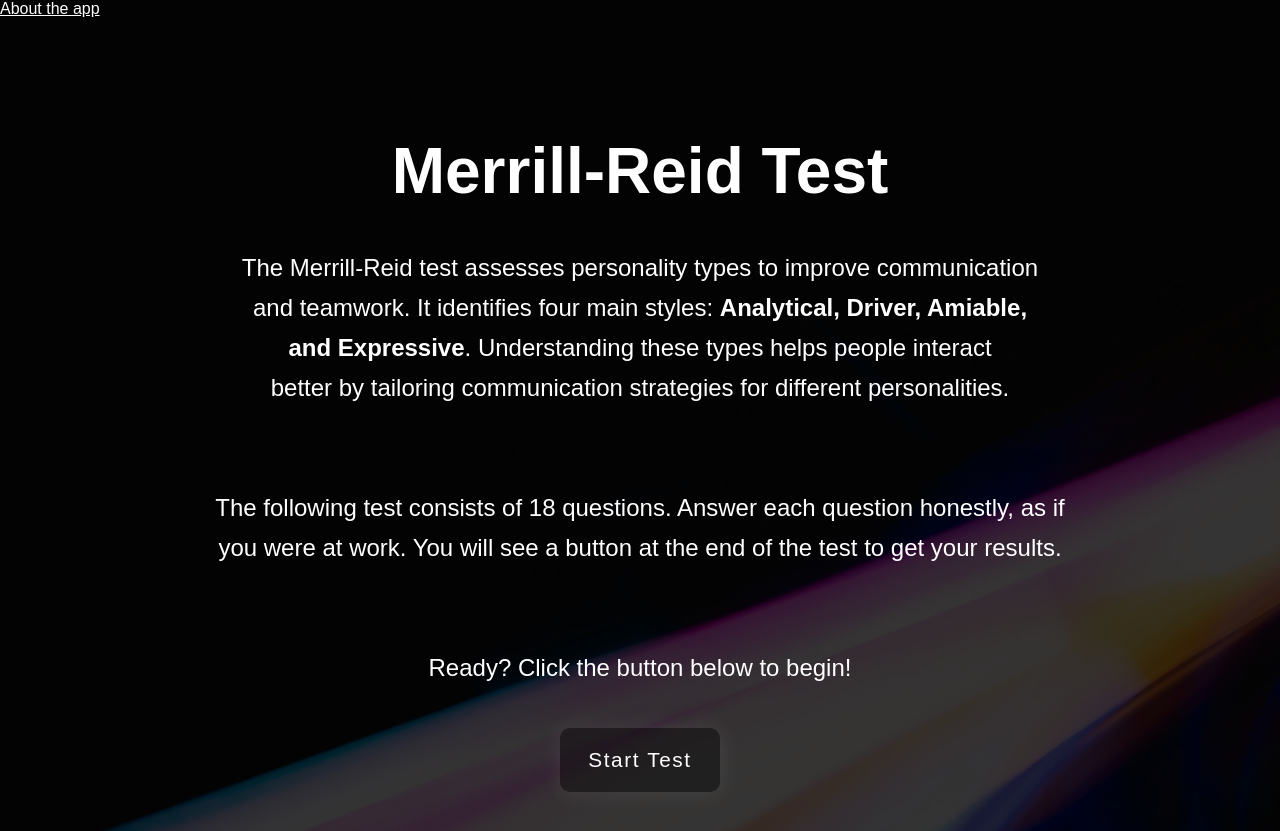
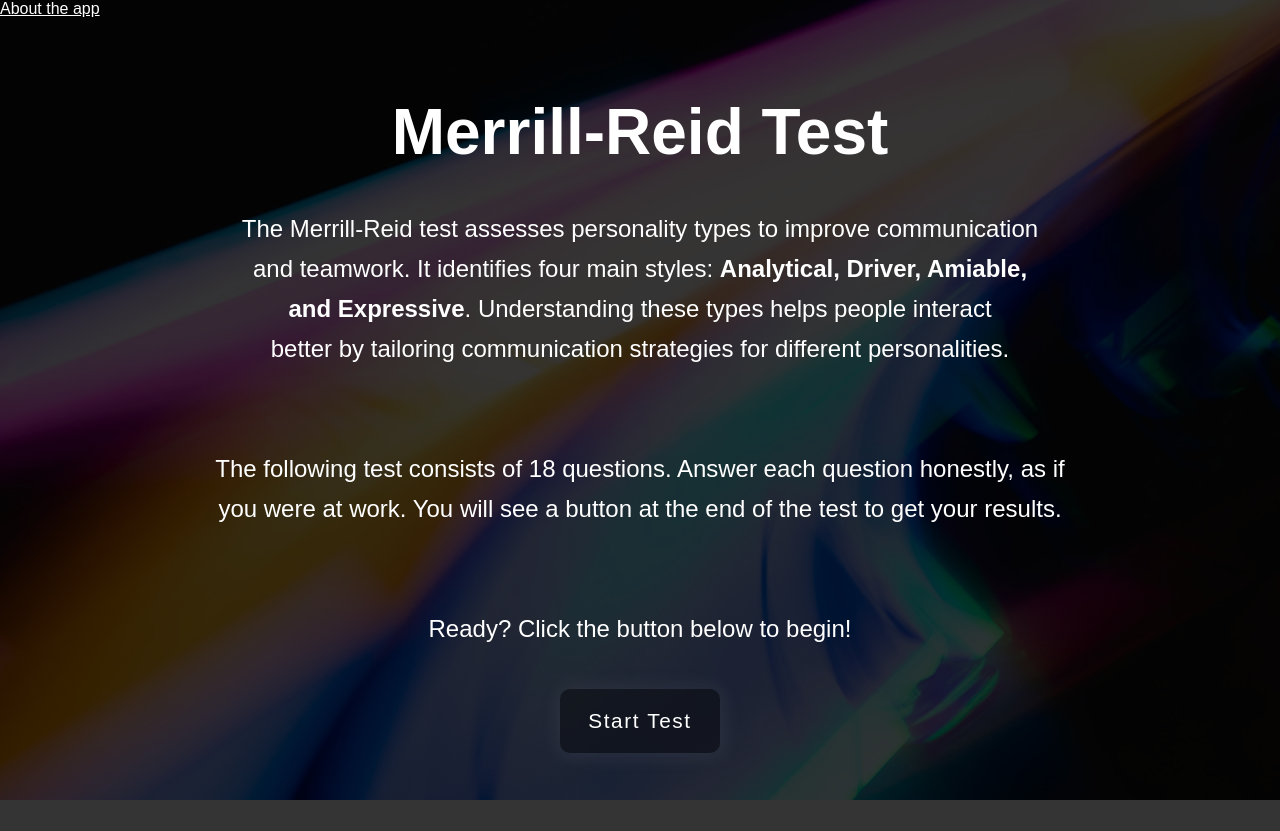
Before and after one commit to JJenk89/Merrill_Reid, a React (Vite) app: page / in a window 1280 px wide. After the commit the page ends 800 px from the top, so only its background shows below. Built offline with nearby package versions, Linux system fonts and the light colour scheme; a web font is replaced by a local one.

Commit message:
Update app.scss
Fixed display error for bkg images by removing 100vh on #root

```diff
--- a/src/Sass/app.scss
+++ b/src/Sass/app.scss
@@ -10,11 +10,6 @@
     padding: 0;
     box-sizing: border-box;
     text-wrap: balance;
-
-}
-
-#root {
-    height: 100vh;
 
 }
 
```
